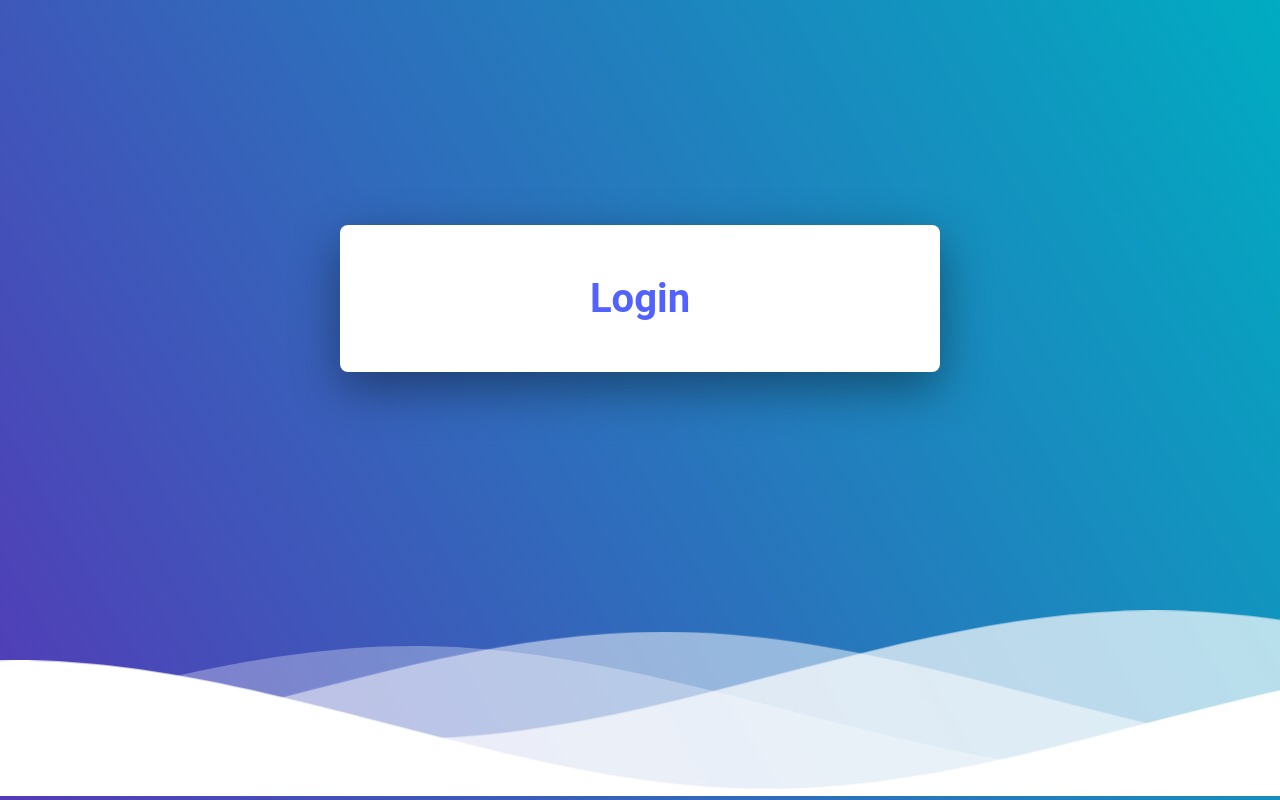
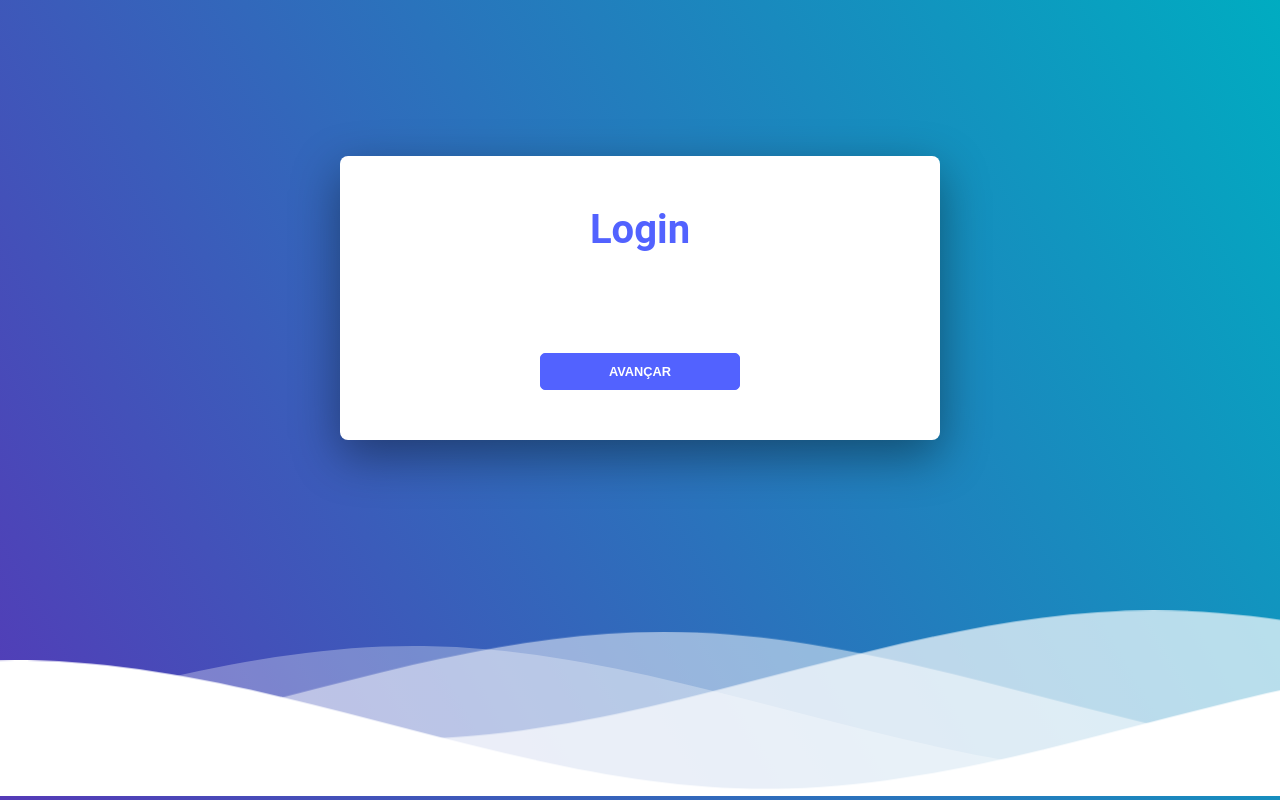
Before and after one commit to deyvisson01/CPRFViewer, a React (Vite) app: page / in a window 1280 px wide. Built offline with nearby package versions, Linux system fonts and the light colour scheme.

Commit message:
feat: Adding button component.

```diff
--- /dev/null
+++ b/src/components/Button/index.tsx
@@ -0,0 +1,51 @@
+import React, { FC } from 'react'
+
+import loadingIcon from '../../assets/load.svg'
+import { Container } from './styles'
+
+type Props = {
+  background?: any
+  type?: string
+  disabled?: boolean
+  children: string
+  loading?: boolean
+  onClick?: () => void
+}
+
+const Button: FC<Props> = ({
+  background,
+  type,
+  disabled,
+  children,
+  loading,
+  onClick
+}) => {
+  const isLoading = loading
+  const isDisabled = loading || disabled
+
+  return (
+    <>
+      <Container background={background}>
+        <button
+          disabled={isDisabled}
+          onClick={onClick}
+          className={`${type} ${disabled ? ' disabled' : ''}`}
+        >
+          {isLoading ? (
+            <>
+              <img src={loadingIcon} alt="Loading Icon"
+                style={{
+                  maxWidth: '100%',
+                  height: 'auto'
+                }}/>
+            </>
+          ) : (
+            children
+          )}
+        </button>
+      </Container>
+    </>
+  )
+}
+
+export default Button
--- /dev/null
+++ b/src/components/Button/styles.ts
@@ -0,0 +1,83 @@
+import styled from 'styled-components'
+
+interface Props {
+  background?: string
+}
+
+export const Container = styled.div<Props>`
+  display: flex;
+  justify-content: center;
+
+  button {
+    display: flex;
+    justify-content: center;
+    align-items: center;
+    border-radius: 5px;
+
+    width: 12.5rem;
+    height: 2.3rem;
+
+    cursor: pointer;
+
+    font-size: 0.8rem;
+    font-weight: bold;
+    font-stretch: normal;
+    font-style: normal;
+    line-height: normal;
+    text-transform: uppercase;
+
+    transition: background 0.5s;
+
+    &.disabled {
+      opacity: 0.53;
+      cursor: default;
+    }
+
+    :focus {
+      outline: none;
+    }
+
+    &.primary {
+      background-color: var(--color-blue-base);
+      color: var(--white);
+      border: 1px solid var(--color-blue-base);
+
+      img {
+        margin-left: 0;
+        margin-right: 0.3rem;
+      }
+
+      :not(:disabled):hover {
+        opacity: 0.8;
+      }
+    }
+
+    &.outlined {
+      background-color: var(--background-white);
+      color: var(--color-blue-base);
+      border: 1px solid var(--color-blue-base);
+
+      img {
+        margin-left: 0;
+        margin-right: 0.3rem;
+      }
+
+      :not(:disabled):hover {
+        background-color: var(--color-blue-base);
+        color: var(--white);
+      }
+    }
+
+    &.danger {
+      background-color: var(--background-white);
+      color: var(--background-button-danger);
+      border: 1px solid var(--background-button-danger);
+
+      :not(:disabled):hover {
+        background-color: var(--background-button-danger);
+        color: var(--background-white);
+        border: 1px solid var(--background-button-danger);
+      }
+    }
+  }
+`
--- a/src/pages/Login/index.tsx
+++ b/src/pages/Login/index.tsx
@@ -1,5 +1,6 @@
 import React, { useState } from 'react'
 import { useNavigate } from 'react-router-dom';
+import Button from '../../components/Button';
 
 import { Container, Content, Form, Title } from './styles';
 
@@ -18,6 +19,13 @@ function Login() {
         <Content>
           <Form>
             <Title>Login</Title>
+            <Button
+              children="Avançar"
+              disabled={false}
+              type="primary"
+              loading={loading}
+              onClick={() => homeRedirect()}
+            />
           </Form>
         </Content>
         <div>
```
Also changed, not shown: src/assets/load.svg (added).
